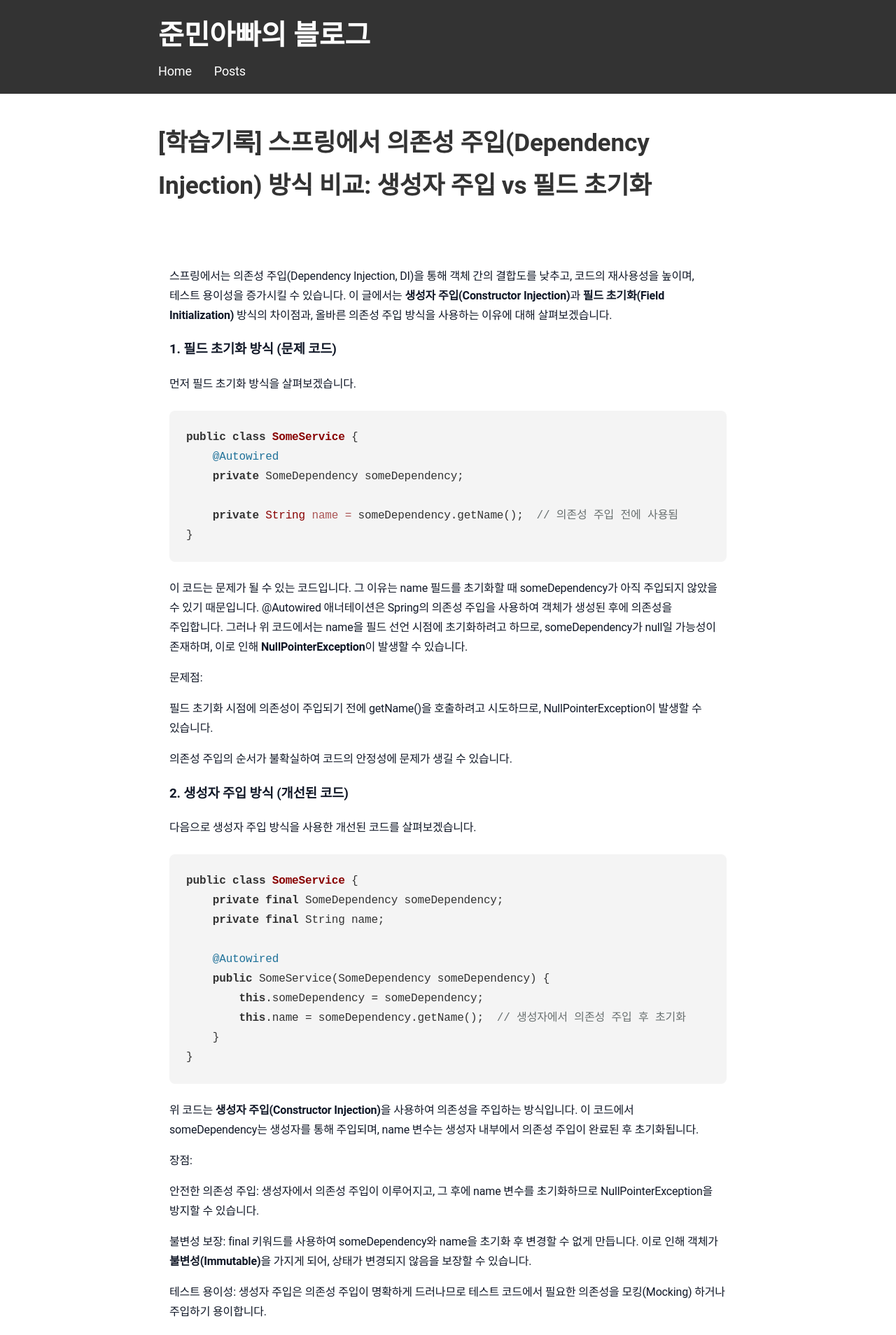
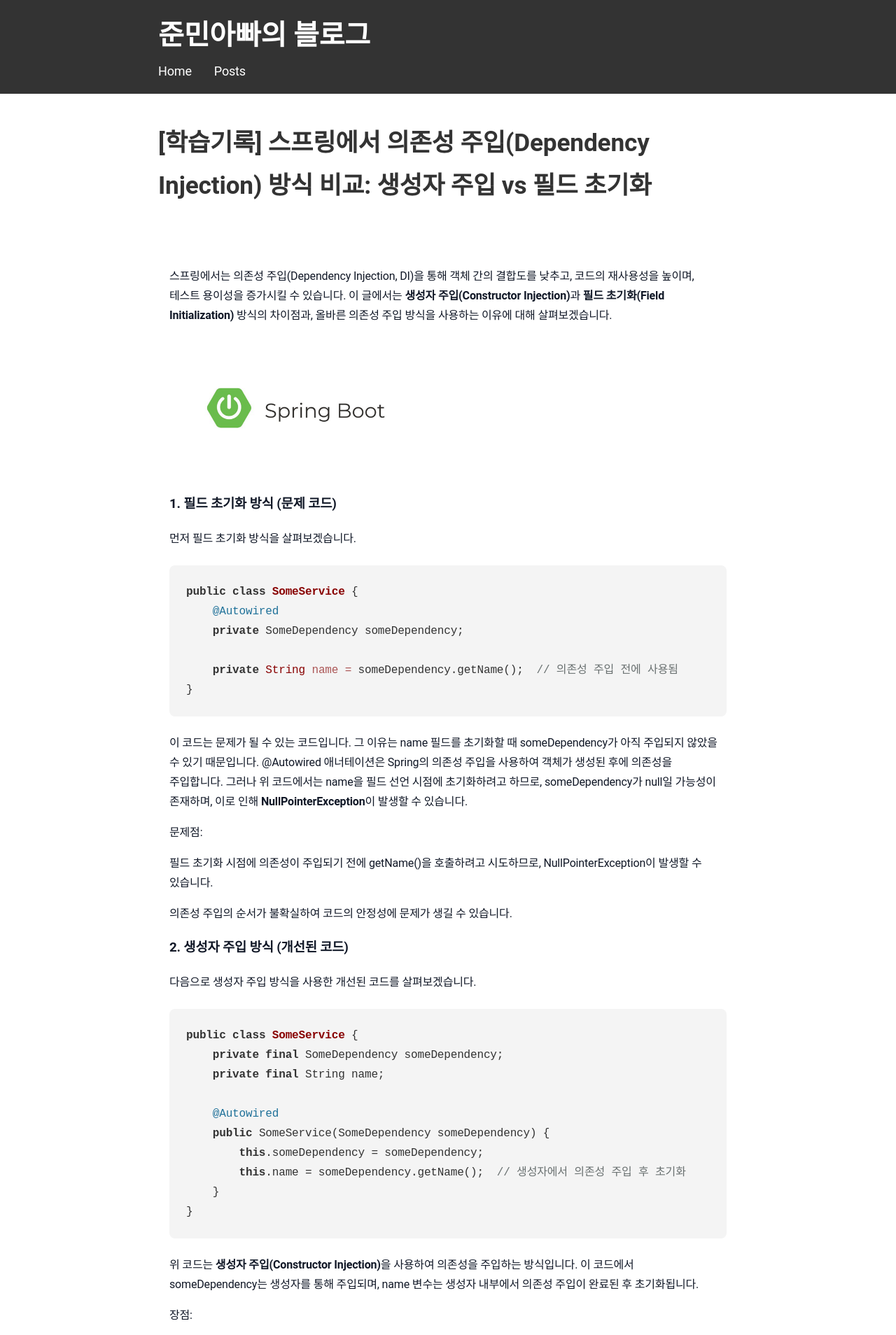
Before and after one commit to sanghoon-lee/sanghoon-lee.github.io, a Jekyll site: the page built from _posts/2026-01-12-DependencyInjection.md, in a window 1280 px wide. Shown: the top 1908 px of the page at 70% size. Built offline with Jekyll 4.4.1, drawn with Linux system fonts in a browser that asks for light colours; nearby versions of some CDN libraries; comment, search, counter and statistics services are not loaded.

```diff
--- a/_posts/2026-01-12-DependencyInjection.md
+++ b/_posts/2026-01-12-DependencyInjection.md
@@ -17,6 +17,8 @@ categories: 학습기록
 </style>
 
 스프링에서는 의존성 주입(Dependency Injection, DI)을 통해 객체 간의 결합도를 낮추고, 코드의 재사용성을 높이며, 테스트 용이성을 증가시킬 수 있습니다. 이 글에서는 **생성자 주입(Constructor Injection)**과 **필드 초기화(Field Initialization)** 방식의 차이점과, 올바른 의존성 주입 방식을 사용하는 이유에 대해 살펴보겠습니다.
+
+<img class="main-image" src="/assets/images/springboot.png" alt="스프링부트">
 
 ### 1. 필드 초기화 방식 (문제 코드)
 
```
